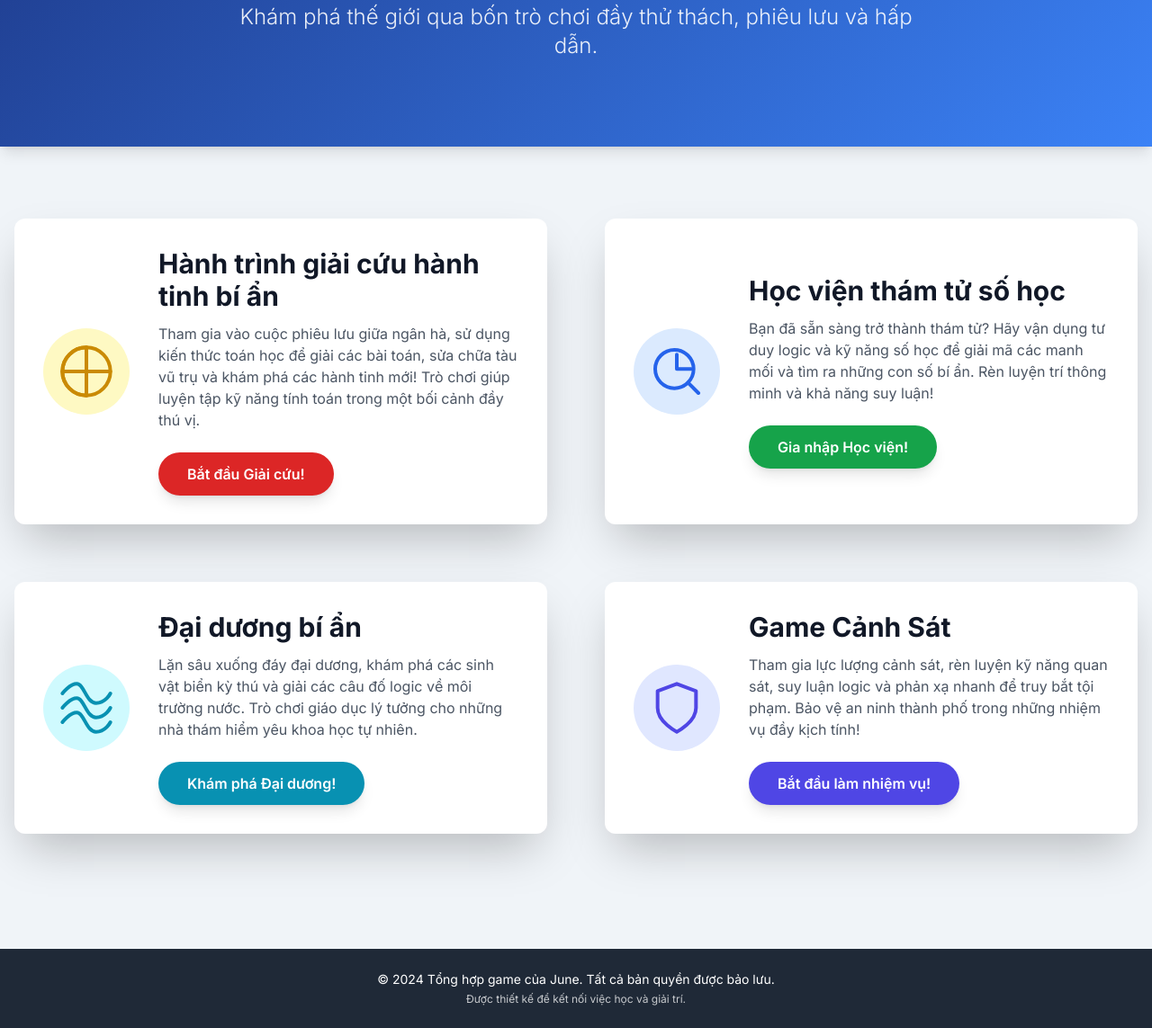
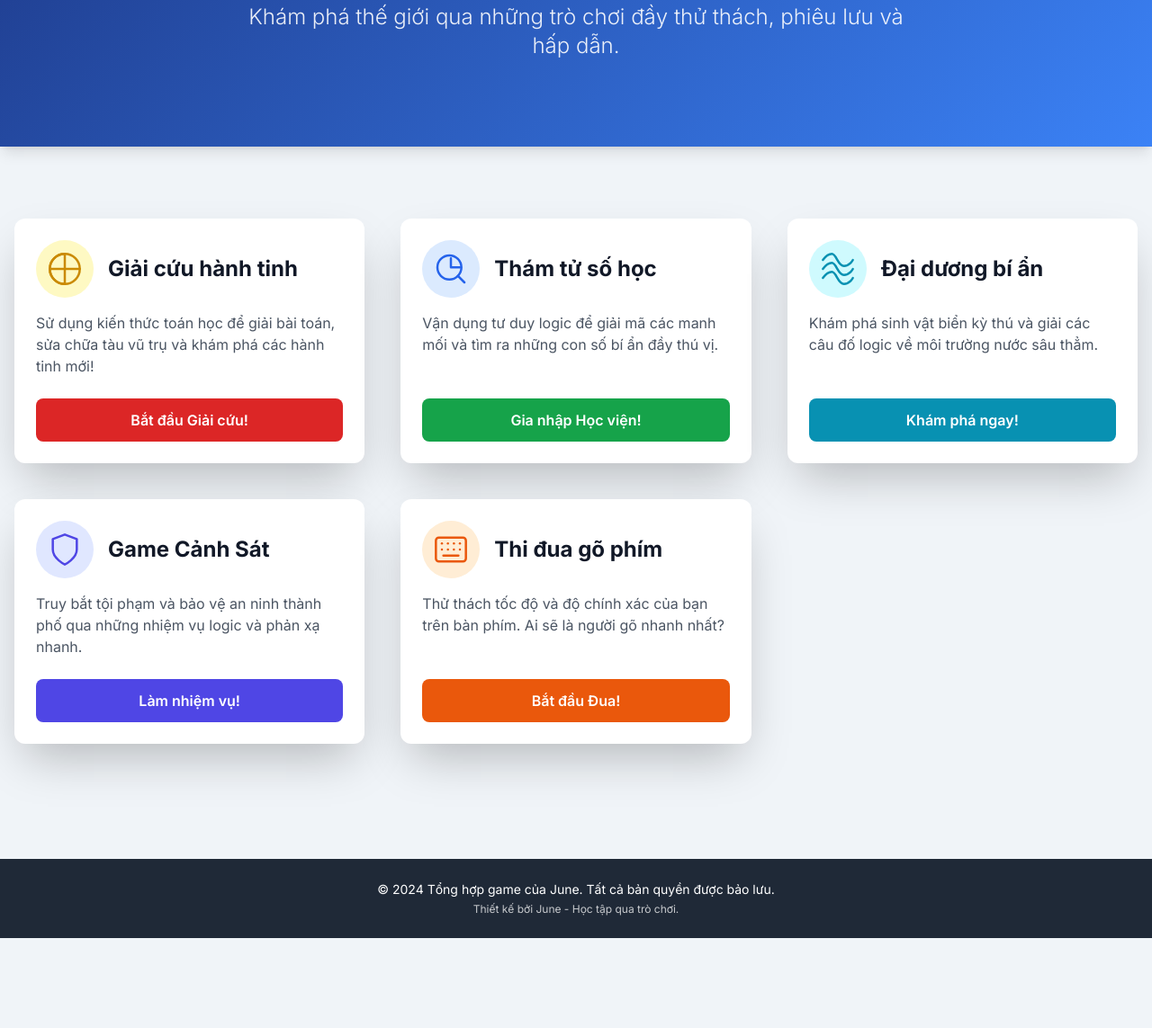
Before and after one commit to juneminhquan/all-game, a plain HTML site: page index.html in a window 1280 px wide. Shown: the part 169-1312 px from the top of the page at 90% size. After the commit the page ends 1212 px from the top, so only its background shows below. Drawn offline with nearby package versions, Linux system fonts and the light colour scheme.

Commit message:
Update index.html

```diff
--- a/index.html
+++ b/index.html
@@ -23,7 +23,6 @@
             transform: translateY(-5px);
             box-shadow: 0 20px 25px -5px rgba(0, 0, 0, 0.1), 0 10px 10px -5px rgba(0, 0, 0, 0.04);
         }
-        /* Đã xóa CSS căn giữa thẻ thứ 3 vì bây giờ có 4 thẻ, bố cục 2x2 sẽ tự động căn chỉnh */
     </style>
 </head>
 <body class="min-h-screen">
@@ -35,111 +34,121 @@
                 Tổng hợp game của June
             </h1>
             <p class="text-xl sm:text-2xl font-light opacity-90 max-w-3xl mx-auto">
-                Khám phá thế giới qua bốn trò chơi đầy thử thách, phiêu lưu và hấp dẫn.
+                Khám phá thế giới qua những trò chơi đầy thử thách, phiêu lưu và hấp dẫn.
             </p>
         </div>
     </header>
 
     <!-- Main Content - Game Cards -->
     <main class="container mx-auto px-4 py-12 sm:py-20">
-        <!-- Grid container với 1 cột trên mobile/2 cột trên desktop -->
-        <div class="grid grid-cols-1 md:grid-cols-2 lg:grid-cols-2 gap-10 lg:gap-16 game-grid">
+        <!-- Grid container với 1 cột trên mobile/2 cột trên tablet/3 cột trên desktop -->
+        <div class="grid grid-cols-1 md:grid-cols-2 lg:grid-cols-3 gap-10">
 
             <!-- Game Card 1: Hành trình giải cứu hành tinh bí ẩn -->
-            <div class="game-card bg-white p-6 sm:p-8 rounded-xl shadow-2xl flex flex-col md:flex-row items-center">
-                <!-- Icon/Placeholder -->
-                <div class="flex-shrink-0 mb-6 md:mb-0 md:mr-8 p-4 bg-yellow-100 rounded-full">
-                    <!-- Icon Hành tinh / Tên lửa -->
-                    <svg xmlns="http://www.w3.org/2000/svg" class="h-16 w-16 text-yellow-600" viewBox="0 0 24 24" fill="none" stroke="currentColor" stroke-width="1.5" stroke-linecap="round" stroke-linejoin="round">
+            <div class="game-card bg-white p-6 rounded-xl shadow-2xl flex flex-col h-full">
+                <div class="flex items-center mb-4">
+                    <div class="p-3 bg-yellow-100 rounded-full mr-4">
+                        <svg xmlns="http://www.w3.org/2000/svg" class="h-10 w-10 text-yellow-600" viewBox="0 0 24 24" fill="none" stroke="currentColor" stroke-width="1.5" stroke-linecap="round" stroke-linejoin="round">
                             <path d="M12 2a10 10 0 0 0 0 20c5.523 0 10-4.477 10-10S17.523 2 12 2z"></path>
                             <path d="M12 2c-5.523 0-10 4.477-10 10s4.477 10 10 10"></path>
                             <line x1="12" y1="2" x2="12" y2="22"></line>
                             <line x1="2" y1="12" x2="22" y2="12"></line>
                         </svg>
                     </div>
-
-                <!-- Content -->
-                <div class="flex-grow text-center md:text-left">
-                    <h2 class="text-3xl font-bold text-gray-900 mb-3">Hành trình giải cứu hành tinh bí ẩn</h2>
-                    <p class="text-gray-600 mb-6">
-                        Tham gia vào cuộc phiêu lưu giữa ngân hà, sử dụng kiến thức toán học để giải các bài toán, sửa chữa tàu vũ trụ và khám phá các hành tinh mới! Trò chơi giúp luyện tập kỹ năng tính toán trong một bối cảnh đầy thú vị.
+                    <h2 class="text-2xl font-bold text-gray-900">Giải cứu hành tinh</h2>
+                </div>
+                <p class="text-gray-600 mb-6 flex-grow">
+                    Sử dụng kiến thức toán học để giải bài toán, sửa chữa tàu vũ trụ và khám phá các hành tinh mới!
                 </p>
-                    <a href="https://juneminhquan.github.io/game-solar-system-maths/" target="_blank" class="inline-block px-8 py-3 bg-red-600 text-white font-semibold rounded-full shadow-lg hover:bg-red-700 transform hover:scale-105 transition duration-300">
+                <a href="https://juneminhquan.github.io/game-solar-system-maths/" target="_blank" class="text-center px-6 py-3 bg-red-600 text-white font-semibold rounded-lg hover:bg-red-700 transition duration-300">
                     Bắt đầu Giải cứu!
                 </a>
             </div>
-            </div>
 
             <!-- Game Card 2: Học viện thám tử số học -->
-            <div class="game-card bg-white p-6 sm:p-8 rounded-xl shadow-2xl flex flex-col md:flex-row items-center">
-                <!-- Icon/Placeholder -->
-                <div class="flex-shrink-0 mb-6 md:mb-0 md:mr-8 p-4 bg-blue-100 rounded-full">
-                    <!-- Icon Thám tử / Kính lúp -->
-                    <svg xmlns="http://www.w3.org/2000/svg" class="h-16 w-16 text-blue-600" viewBox="0 0 24 24" fill="none" stroke="currentColor" stroke-width="1.5" stroke-linecap="round" stroke-linejoin="round">
+            <div class="game-card bg-white p-6 rounded-xl shadow-2xl flex flex-col h-full">
+                <div class="flex items-center mb-4">
+                    <div class="p-3 bg-blue-100 rounded-full mr-4">
+                        <svg xmlns="http://www.w3.org/2000/svg" class="h-10 w-10 text-blue-600" viewBox="0 0 24 24" fill="none" stroke="currentColor" stroke-width="1.5" stroke-linecap="round" stroke-linejoin="round">
                             <circle cx="11" cy="11" r="8"></circle>
                             <line x1="21" y1="21" x2="16.65" y2="16.65"></line>
                             <path d="M12 5v6h6"></path>
                         </svg>
                     </div>
-
-                <!-- Content -->
-                <div class="flex-grow text-center md:text-left">
-                    <h2 class="text-3xl font-bold text-gray-900 mb-3">Học viện thám tử số học</h2>
-                    <p class="text-gray-600 mb-6">
-                        Bạn đã sẵn sàng trở thành thám tử? Hãy vận dụng tư duy logic và kỹ năng số học để giải mã các manh mối và tìm ra những con số bí ẩn. Rèn luyện trí thông minh và khả năng suy luận!
+                    <h2 class="text-2xl font-bold text-gray-900">Thám tử số học</h2>
+                </div>
+                <p class="text-gray-600 mb-6 flex-grow">
+                    Vận dụng tư duy logic để giải mã các manh mối và tìm ra những con số bí ẩn đầy thú vị.
                 </p>
-                    <a href="https://juneminhquan.github.io/game-number-detective/" target="_blank" class="inline-block px-8 py-3 bg-green-600 text-white font-semibold rounded-full shadow-lg hover:bg-green-700 transform hover:scale-105 transition duration-300">
+                <a href="https://juneminhquan.github.io/game-number-detective/" target="_blank" class="text-center px-6 py-3 bg-green-600 text-white font-semibold rounded-lg hover:bg-green-700 transition duration-300">
                     Gia nhập Học viện!
                 </a>
             </div>
-            </div>
 
             <!-- Game Card 3: Đại dương bí ẩn -->
-            <div class="game-card bg-white p-6 sm:p-8 rounded-xl shadow-2xl flex flex-col md:flex-row items-center">
-                <!-- Icon/Placeholder -->
-                <div class="flex-shrink-0 mb-6 md:mb-0 md:mr-8 p-4 bg-cyan-100 rounded-full">
-                    <!-- Icon Đại dương / Sóng -->
-                    <svg xmlns="http://www.w3.org/2000/svg" class="h-16 w-16 text-cyan-600" viewBox="0 0 24 24" fill="none" stroke="currentColor" stroke-width="1.5" stroke-linecap="round" stroke-linejoin="round">
+            <div class="game-card bg-white p-6 rounded-xl shadow-2xl flex flex-col h-full">
+                <div class="flex items-center mb-4">
+                    <div class="p-3 bg-cyan-100 rounded-full mr-4">
+                        <svg xmlns="http://www.w3.org/2000/svg" class="h-10 w-10 text-cyan-600" viewBox="0 0 24 24" fill="none" stroke="currentColor" stroke-width="1.5" stroke-linecap="round" stroke-linejoin="round">
                             <path d="M2 12s3-4 6-4 4 8 8 8 6-4 6-4"></path>
                             <path d="M2 18s3-4 6-4 4 8 8 8 6-4 6-4"></path>
                             <path d="M2 6s3-4 6-4 4 8 8 8 6-4 6-4"></path>
                         </svg>
                     </div>
-
-                <!-- Content -->
-                <div class="flex-grow text-center md:text-left">
-                    <h2 class="text-3xl font-bold text-gray-900 mb-3">Đại dương bí ẩn</h2>
-                    <p class="text-gray-600 mb-6">
-                        Lặn sâu xuống đáy đại dương, khám phá các sinh vật biển kỳ thú và giải các câu đố logic về môi trường nước. Trò chơi giáo dục lý tưởng cho những nhà thám hiểm yêu khoa học tự nhiên.
+                    <h2 class="text-2xl font-bold text-gray-900">Đại dương bí ẩn</h2>
+                </div>
+                <p class="text-gray-600 mb-6 flex-grow">
+                    Khám phá sinh vật biển kỳ thú và giải các câu đố logic về môi trường nước sâu thẳm.
                 </p>
-                    <!-- Đường link đã được cập nhật chính xác -->
-                    <a href="https://juneminhquan.github.io/dai-duong-bi-an/" target="_blank" class="inline-block px-8 py-3 bg-cyan-600 text-white font-semibold rounded-full shadow-lg hover:bg-cyan-700 transform hover:scale-105 transition duration-300">
-                        Khám phá Đại dương!
+                <a href="https://juneminhquan.github.io/dai-duong-bi-an/" target="_blank" class="text-center px-6 py-3 bg-cyan-600 text-white font-semibold rounded-lg hover:bg-cyan-700 transition duration-300">
+                    Khám phá ngay!
                 </a>
-                </div>
             </div>
 
             <!-- Game Card 4: Game Cảnh Sát -->
-            <div class="game-card bg-white p-6 sm:p-8 rounded-xl shadow-2xl flex flex-col md:flex-row items-center">
-                <!-- Icon/Placeholder -->
-                <div class="flex-shrink-0 mb-6 md:mb-0 md:mr-8 p-4 bg-indigo-100 rounded-full">
-                    <!-- Icon Cảnh sát / Huy hiệu (Shield) -->
-                    <svg xmlns="http://www.w3.org/2000/svg" class="h-16 w-16 text-indigo-600" viewBox="0 0 24 24" fill="none" stroke="currentColor" stroke-width="1.5" stroke-linecap="round" stroke-linejoin="round">
+            <div class="game-card bg-white p-6 rounded-xl shadow-2xl flex flex-col h-full">
+                <div class="flex items-center mb-4">
+                    <div class="p-3 bg-indigo-100 rounded-full mr-4">
+                        <svg xmlns="http://www.w3.org/2000/svg" class="h-10 w-10 text-indigo-600" viewBox="0 0 24 24" fill="none" stroke="currentColor" stroke-width="1.5" stroke-linecap="round" stroke-linejoin="round">
                             <path d="M12 22s8-4 8-10V5l-8-3-8 3v7c0 6 8 10 8 10z"></path>
                         </svg>
                     </div>
-
-                <!-- Content -->
-                <div class="flex-grow text-center md:text-left">
-                    <h2 class="text-3xl font-bold text-gray-900 mb-3">Game Cảnh Sát</h2>
-                    <p class="text-gray-600 mb-6">
-                        Tham gia lực lượng cảnh sát, rèn luyện kỹ năng quan sát, suy luận logic và phản xạ nhanh để truy bắt tội phạm. Bảo vệ an ninh thành phố trong những nhiệm vụ đầy kịch tính!
+                    <h2 class="text-2xl font-bold text-gray-900">Game Cảnh Sát</h2>
+                </div>
+                <p class="text-gray-600 mb-6 flex-grow">
+                    Truy bắt tội phạm và bảo vệ an ninh thành phố qua những nhiệm vụ logic và phản xạ nhanh.
                 </p>
-                    <!-- Đường link đã được cập nhật -->
-                    <a href="https://juneminhquan.github.io/police-mision-game/" target="_blank" class="inline-block px-8 py-3 bg-indigo-600 text-white font-semibold rounded-full shadow-lg hover:bg-indigo-700 transform hover:scale-105 transition duration-300">
-                        Bắt đầu làm nhiệm vụ!
+                <a href="https://juneminhquan.github.io/police-mision-game/" target="_blank" class="text-center px-6 py-3 bg-indigo-600 text-white font-semibold rounded-lg hover:bg-indigo-700 transition duration-300">
+                    Làm nhiệm vụ!
                 </a>
             </div>
+
+            <!-- Game Card 5: Thi đua gõ phím -->
+            <div class="game-card bg-white p-6 rounded-xl shadow-2xl flex flex-col h-full">
+                <div class="flex items-center mb-4">
+                    <div class="p-3 bg-orange-100 rounded-full mr-4">
+                        <svg xmlns="http://www.w3.org/2000/svg" class="h-10 w-10 text-orange-600" viewBox="0 0 24 24" fill="none" stroke="currentColor" stroke-width="1.5" stroke-linecap="round" stroke-linejoin="round">
+                            <rect x="2" y="4" width="20" height="16" rx="2" ry="2"></rect>
+                            <line x1="6" y1="8" x2="6" y2="8"></line>
+                            <line x1="10" y1="8" x2="10" y2="8"></line>
+                            <line x1="14" y1="8" x2="14" y2="8"></line>
+                            <line x1="18" y1="8" x2="18" y2="8"></line>
+                            <line x1="6" y1="12" x2="6" y2="12"></line>
+                            <line x1="10" y1="12" x2="10" y2="12"></line>
+                            <line x1="14" y1="12" x2="14" y2="12"></line>
+                            <line x1="18" y1="12" x2="18" y2="12"></line>
+                            <line x1="7" y1="16" x2="17" y2="16"></line>
+                        </svg>
+                    </div>
+                    <h2 class="text-2xl font-bold text-gray-900">Thi đua gõ phím</h2>
+                </div>
+                <p class="text-gray-600 mb-6 flex-grow">
+                    Thử thách tốc độ và độ chính xác của bạn trên bàn phím. Ai sẽ là người gõ nhanh nhất?
+                </p>
+                <!-- Cập nhật link thi đua gõ phím -->
+                <a href="https://juneminhquan.github.io/global-room/" target="_blank" class="text-center px-6 py-3 bg-orange-600 text-white font-semibold rounded-lg hover:bg-orange-700 transition duration-300">
+                    Bắt đầu Đua!
+                </a>
             </div>
 
         </div>
@@ -152,7 +161,7 @@
                 &copy; 2024 Tổng hợp game của June. Tất cả bản quyền được bảo lưu.
             </p>
             <p class="text-xs mt-1 opacity-75">
-                Được thiết kế để kết nối việc học và giải trí.
+                Thiết kế bởi June - Học tập qua trò chơi.
             </p>
         </div>
     </footer>
```
Lines whose indentation alone changed are shown as unchanged.
